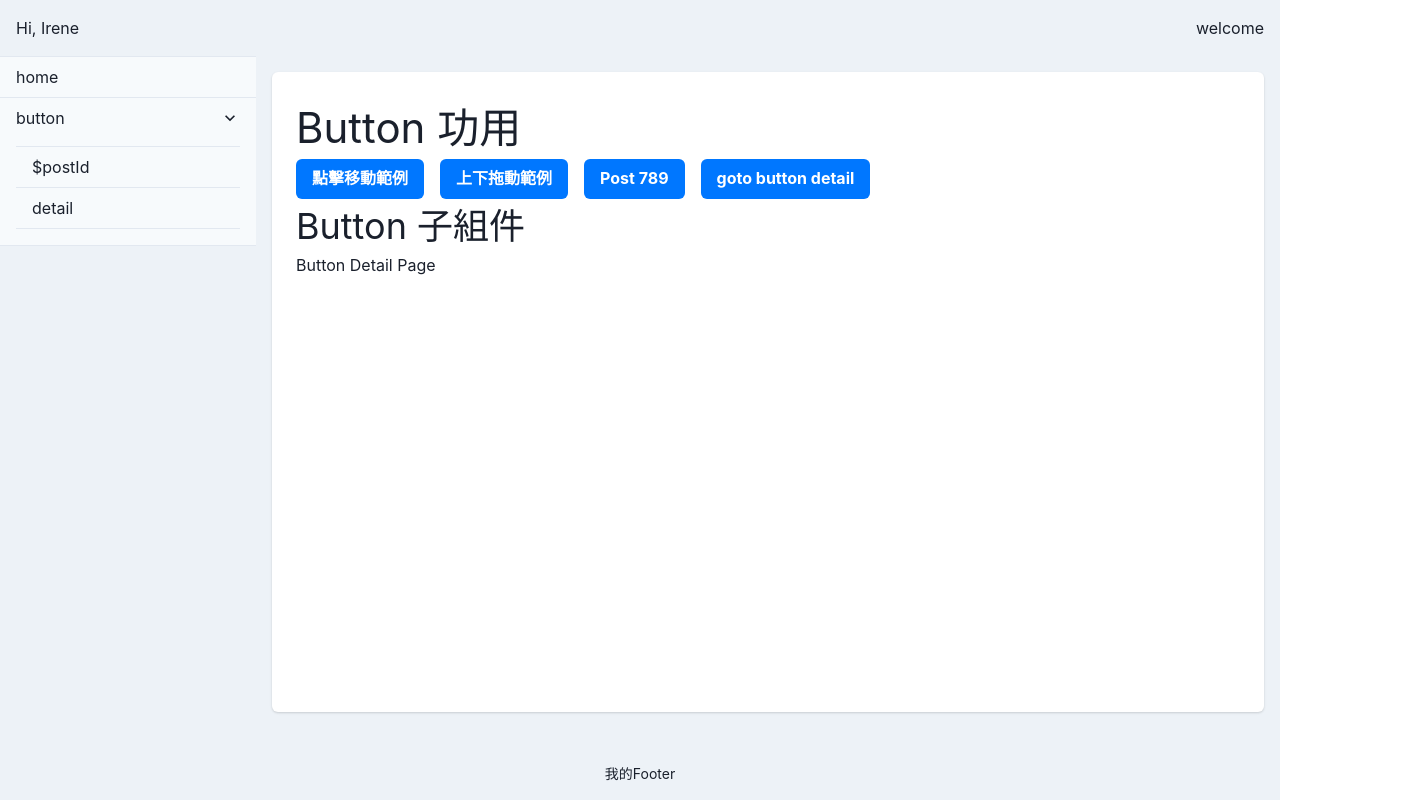
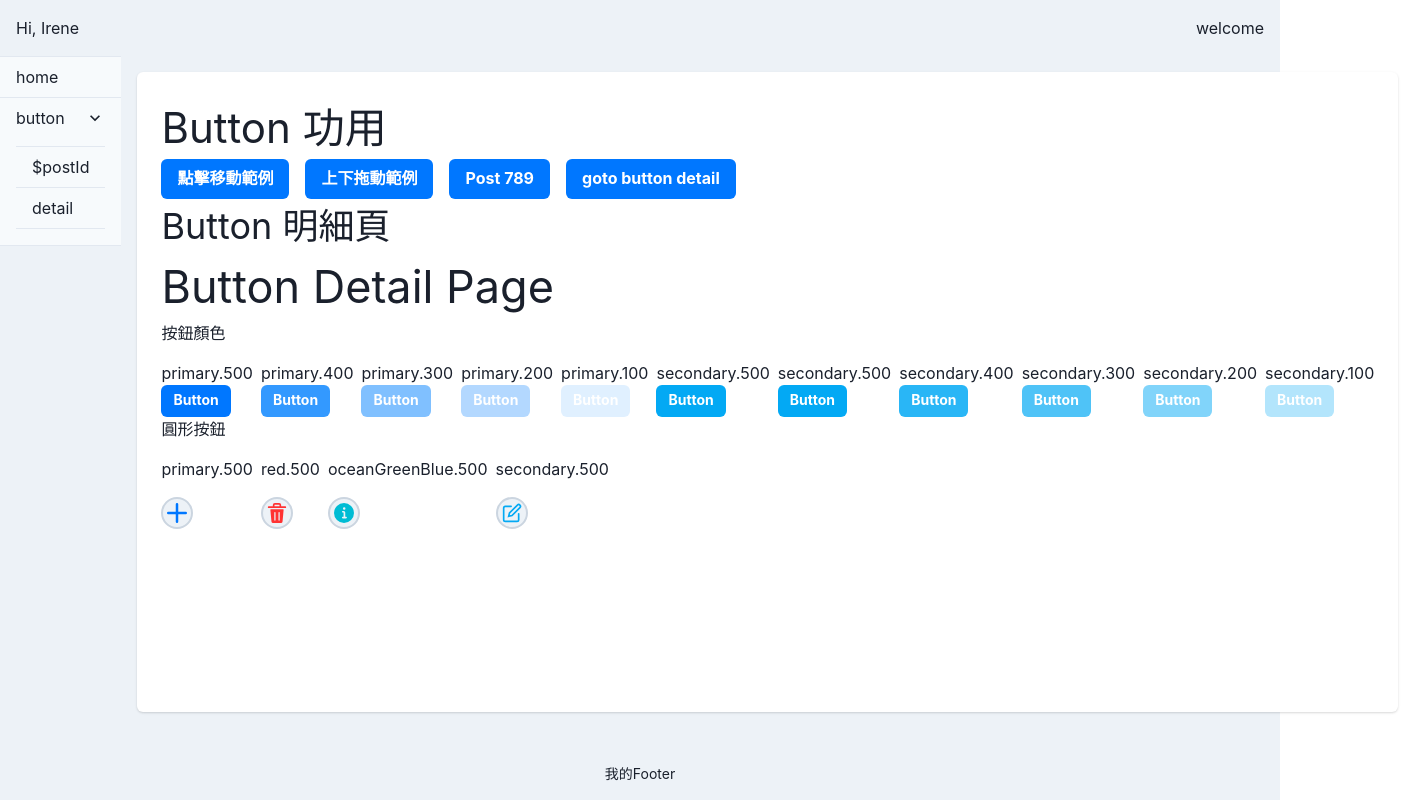
Before and after one commit to mp3Yun/react-practice, a React (Vite) app: page /home/button/detail in a window 1280 px wide. Shown: the whole page, 1414 px wide, since content can reach past the window. Built offline with nearby package versions, Linux system fonts and the light colour scheme.

Commit message:
update button

```diff
--- a/src/components/buttons/CircleButton.tsx
+++ b/src/components/buttons/CircleButton.tsx
@@ -1,10 +1,20 @@
-import { Button } from '@chakra-ui/react'
+import { Button, ButtonProps } from '@chakra-ui/react'
+import { AllIcons, ChakraIcons, createIcon } from '../../utils/icons-utils'
 
-interface Props {
+interface Props extends ButtonProps {
+  colorScheme?: string
+  boxSize?: number
+  icon: AllIcons
   onClick?: () => void
 }
 
-const CircleButton: React.FC<Props> = ({ onClick }) => {
+const CircleButton: React.FC<Props> = ({
+  colorScheme,
+  boxSize,
+  onClick,
+  icon,
+  ...props
+}) => {
   return (
     <Button
       alignItems={'center'}
@@ -14,9 +24,13 @@ const CircleButton: React.FC<Props> = ({ onClick }) => {
       height={'32px'}
       padding="0"
       variant={'gray'}
+      {...props}
       onClick={onClick}
     >
-      {/* TODO: 讓 icon 可以是變動的 */}
+      {createIcon(icon, {
+        boxSize: boxSize || 5,
+        color: colorScheme,
+      })}
     </Button>
   )
 }
--- a/src/feature/button/ButtonDetailPage.tsx
+++ b/src/feature/button/ButtonDetailPage.tsx
@@ -1,11 +1,96 @@
-import { Flex } from '@chakra-ui/react'
+import { Box, Button, Flex, Grid } from '@chakra-ui/react'
+import NestedComponent from '../../components/NestedComponent'
+import { ChakraIcons } from '../../utils/icons-utils'
+import CircleButton from '../../components/buttons/CircleButton'
+import React from 'react'
 
 const ButtonDetailPage: React.FC = () => {
+  const buttonList = [
+    { bgColor: 'primary.500', title: 'primary.500' },
+    { bgColor: 'primary.400', title: 'primary.400' },
+    { bgColor: 'primary.300', title: 'primary.300' },
+    { bgColor: 'primary.200', title: 'primary.200' },
+    { bgColor: 'primary.100', title: 'primary.100' },
+    { bgColor: 'secondary.500', title: 'secondary.500' },
+    { bgColor: 'secondary.400', title: 'secondary.400' },
+    { bgColor: 'secondary.300', title: 'secondary.300' },
+    { bgColor: 'secondary.200', title: 'secondary.200' },
+    { bgColor: 'secondary.100', title: 'secondary.100' },
+  ]
+
+  const circleButtonList = [
+    {
+      id: 1,
+      bgColor: 'primary.500',
+      title: 'primary.500',
+      icon: ChakraIcons.Add,
+    },
+    { id: 2, bgColor: 'red.500', title: 'red.500', icon: ChakraIcons.Delete },
+    {
+      id: 3,
+      bgColor: 'oceanGreenBlue.500',
+      title: 'oceanGreenBlue.500',
+      icon: ChakraIcons.Info,
+    },
+    {
+      id: 4,
+      bgColor: 'secondary.500',
+      title: 'secondary.500',
+      icon: ChakraIcons.Edit,
+    },
+  ]
   return (
-    <div>
-      Button Detail Page
-      <Flex mt={4} direction={'row'}></Flex>
-    </div>
+    <NestedComponent title="Button Detail Page">
+      <div> 按鈕顏色 </div>
+
+      <Flex mt={4} gap={2}>
+        {buttonList.map((item, index) => (
+          <React.Fragment key={index}>
+            <Box flex="1">
+              <>
+                <div> {item.title} </div>
+                <Button bg={item.bgColor} size={'sm'}>
+                  Button
+                </Button>
+              </>
+            </Box>
+            {index === 5 && (
+              <Box flex="1">
+                <>
+                  <div> {item.title} </div>
+                  <Button key={index} bg={item.bgColor} size={'sm'}>
+                    Button
+                  </Button>
+                </>
+              </Box>
+            )}
+          </React.Fragment>
+        ))}
+      </Flex>
+
+      <div> 圓形按鈕 </div>
+      <Flex mt={4} direction={'row'} gap={2}>
+        {circleButtonList.map((item, index) => (
+          <Box
+            key={index}
+            gap={4}
+            alignItems={'center'}
+            justifyItems={'center'}
+          >
+            <div>
+              {item.title} <br></br>
+              <CircleButton
+                mt={4}
+                key={item.id}
+                colorScheme={item.bgColor}
+                size="sm"
+                icon={item.icon}
+              ></CircleButton>
+            </div>
+          </Box>
+        ))}
+      </Flex>
+    </NestedComponent>
   )
 }
 
--- a/src/feature/button/ButtonPage.tsx
+++ b/src/feature/button/ButtonPage.tsx
@@ -46,7 +46,7 @@ const ButtonPage: React.FC = () => {
             goto button detail
           </Button>
         </Flex>
-        <NestedComponent title="Button 子組件">
+        <NestedComponent title="Button 明細頁">
           <Outlet />
         </NestedComponent>
       </NestedComponent>
```
